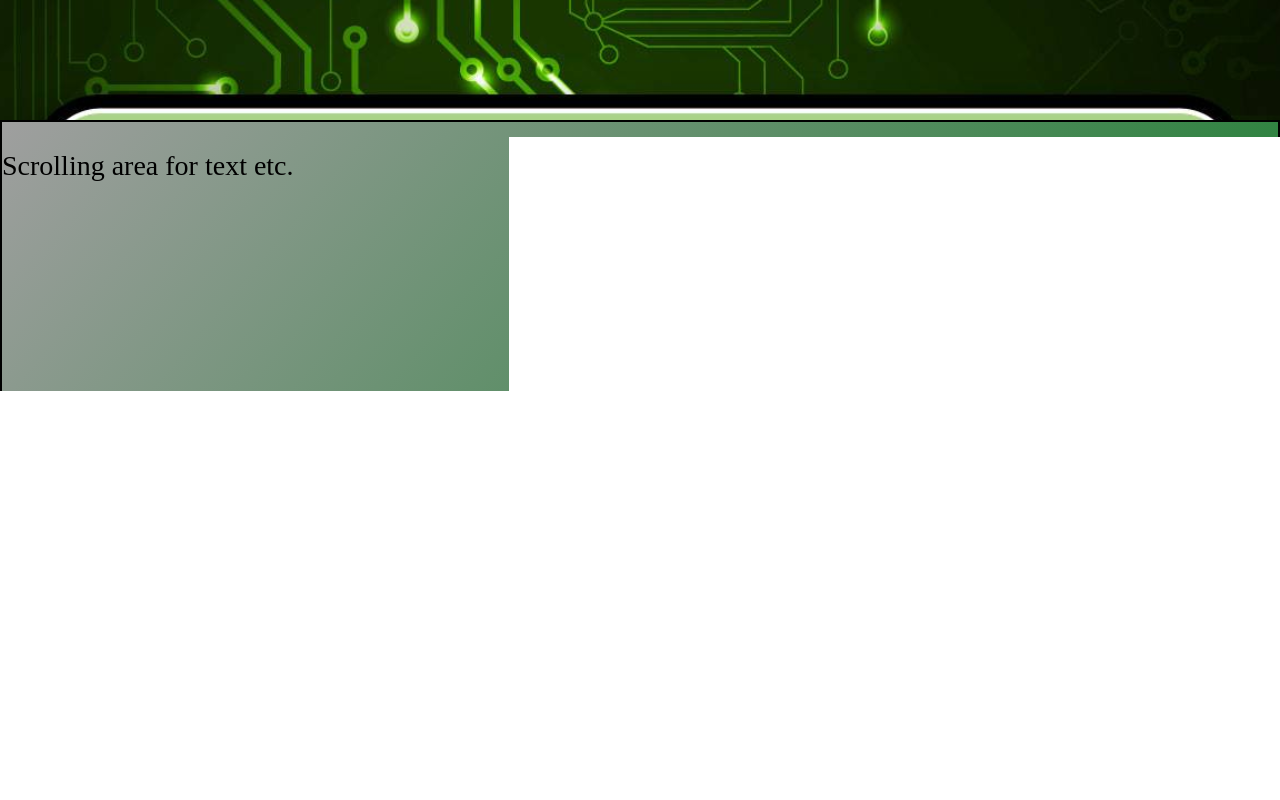
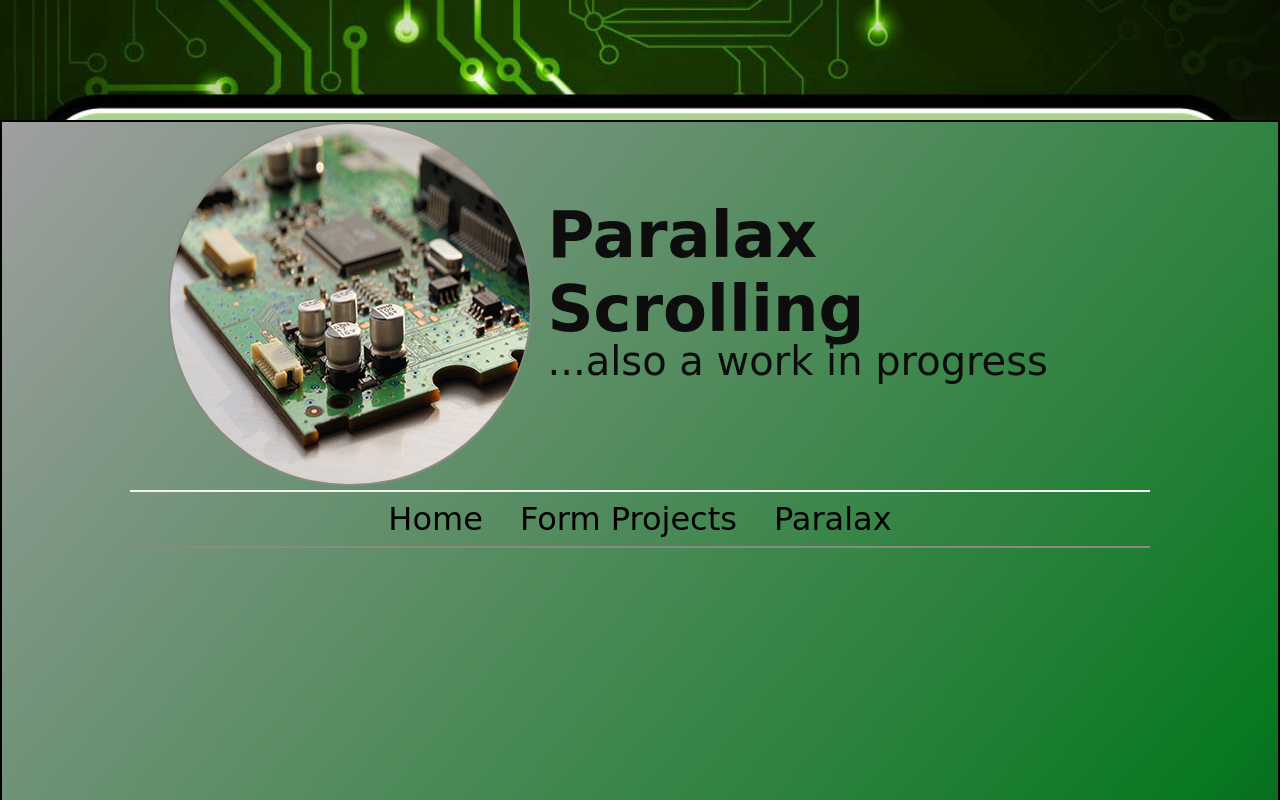
Before and after one commit to postdust80/postdust80.github.io, a plain HTML site: page work.html in a window 1280 px wide. Shown: the part 880-1680 px from the top of the page. Drawn offline with Linux system fonts and the light colour scheme.

Commit message:
paralax img

```diff
--- a/css/work.css
+++ b/css/work.css
@@ -24,7 +24,80 @@ body, html {
       height: 1600px;
       background: rgb(2,0,36);
       background: linear-gradient(310deg, rgba(2,0,36,1) 0%, rgba(9,121,32,1) 33%, rgba(159,159,159,1) 100%);
-      font-size: 28px;
+
       border: 2px solid black;
 
   }
+
+  .leftheader img {
+    border-radius: 180px;
+    border: 2px solid #8C8A80;
+}
+body {
+    background-color: #BFB5A8;
+    font-family: 'Shadows Into Light', cursive;
+}
+a {
+    color: #251F21;
+    text-decoration: none;
+}
+a:hover {
+    text-decoration: underline;
+}
+.wrapper {
+    width: 80%;
+    margin: 0 auto;
+}
+header {
+    display: flex;
+    flex-flow: row nowrap;
+    justify-content: space-between;
+}
+.leftheader {
+    flex-basis: 40%;
+    text-align: right;
+    padding-right: 0.5rem;
+
+}
+.rightheader {
+    flex-basis: 60%;
+    margin-top: 4.75rem;
+    padding-left: 0.5rem;
+    padding-bottom: 1rem;
+}
+.rightheader h1 {
+    margin: 0;
+    color: #0D0D0D;
+    font-size: 4em;
+}
+.rightheader p {
+    margin-top: -0.5rem;
+    color:#0D0D0D;
+    font-size: 2.5em;
+
+}
+nav {
+    border-bottom: 2px solid #8C8A80;
+    border-top: 2px solid #F2F2F2;
+}
+nav ul {
+    margin: 0;
+    padding: 0;
+    list-style-type: none;
+    text-align: center;
+}
+nav li {
+    display: inline-block;
+    font-size: 2rem;
+
+}
+nav a {
+    text-decoration: none;
+    color: black;
+    display: block;
+    padding: 0.5rem 1rem;
+}
+nav a:hover {
+    background-color: #0D0D0D;
+    color: #8C8A80;
+}
--- a/work.html
+++ b/work.html
@@ -12,8 +12,25 @@
 <div class="parallax"></div>
 
 <div class="bar">
-<p>Scrolling area for text etc.</p>
+    <div class="wrapper">
+		<header>
+			<div class="leftheader">
+				<a href="/"><img src="img/repair.jpg" alt="Coding Img Click for home. "></a>
+			</div>
+			<div class="rightheader">
+                <h1>Paralax Scrolling</h1>
+                <p>...also a work in progress</p>
+			</div>
+		</header>
+    <nav>
+        <ul>
+            <li><a href="index.html">Home</a></li>
+            <li><a href="form.html">Form Projects</a></li>
+            <li><a href="work.html">Paralax</a></li>
+        </ul>
+    </nav>
+
 </div>
-<footer><a href="index.html"><i class="fas fa-home"> E.T. Phone Home</i></a></footer>
+
 </body>
 </html>
```
Also changed, not shown: img/repair.jpg (added).
